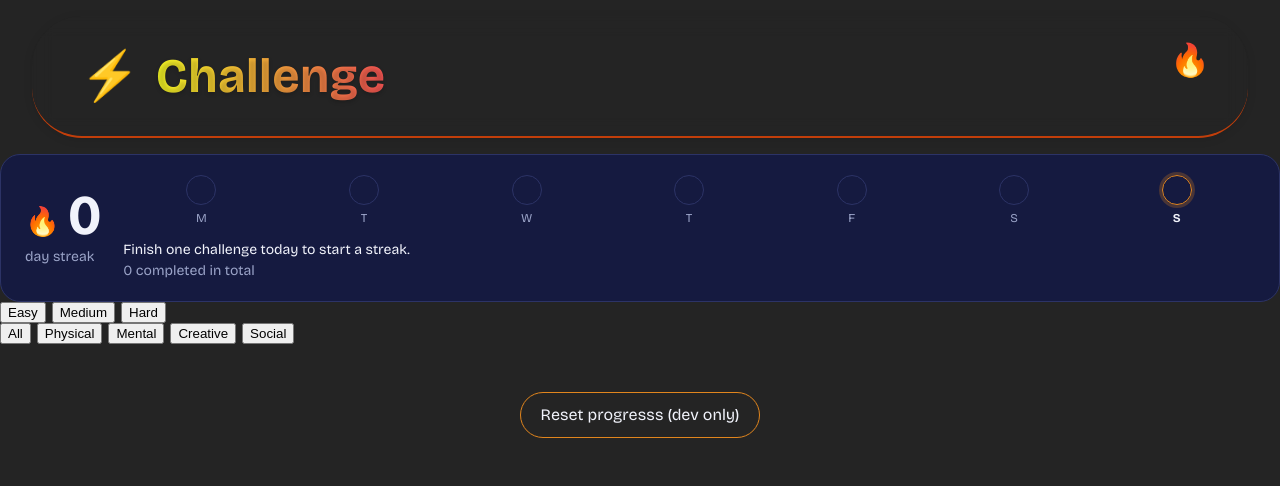
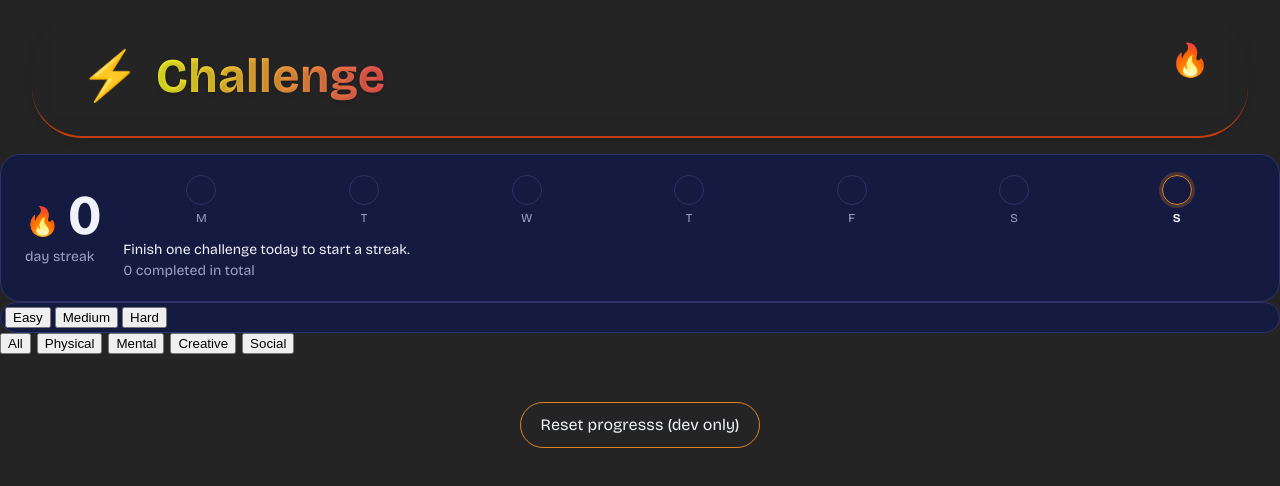
Before and after one commit to robertoandino/challenge-me, a React (Vite) app: page / in a window 1280 px wide. Shown: the top 486 px of the page. Built offline with nearby package versions, Linux system fonts and the light colour scheme.

Commit message:
Updating segmentedControl css

```diff
--- a/src/components/SegmentedControl/SegmentedControl.css
+++ b/src/components/SegmentedControl/SegmentedControl.css
@@ -24,3 +24,24 @@
     border-color: var(--cm-accent);
     font-weight: 500;
 }
+
+.sc-option:focus-visible {
+    outline: 2px solid var(--cm-accent);
+    outline-offset: 2px;
+}
+
+/* Three equal segments in one pill */
+.sc-segmented {
+    padding: 4px;
+    gap: 4px;
+    background: var(--cm-panel);
+    border: 1px solid var(--cm-line);
+    border-radius: 999px;
+}
+
+.sc-segmented .sc-option {
+    flex: 1;
+    padding: 8px 12px;
+    border-color: transparent;
+    border-radius: 999px;
+}
```
